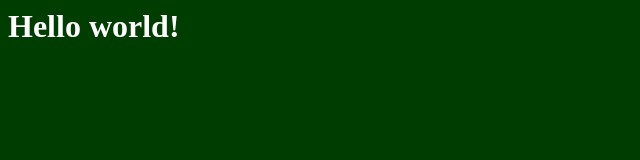
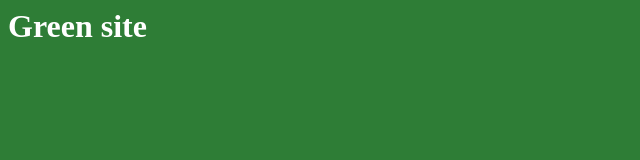
Before and after one commit to shreddedbacon/lagoon-nginx-example, a plain HTML site: page index.html in a window 1280 px wide. Shown: the whole page, without its empty margins (0-640 px from the left). Drawn offline with Linux system fonts and the light colour scheme.

Commit message:
green background

```diff
--- a/index.html
+++ b/index.html
@@ -1,5 +1,5 @@
 <html>
-<body bgcolor="#003D00">
-<h1 style="color:#ffffff">Hello world!</h1>
+<body bgcolor="#2e7d36">
+<h1 style="color:#ffffff">Green site</h1>
 </body>
 </html>
```
